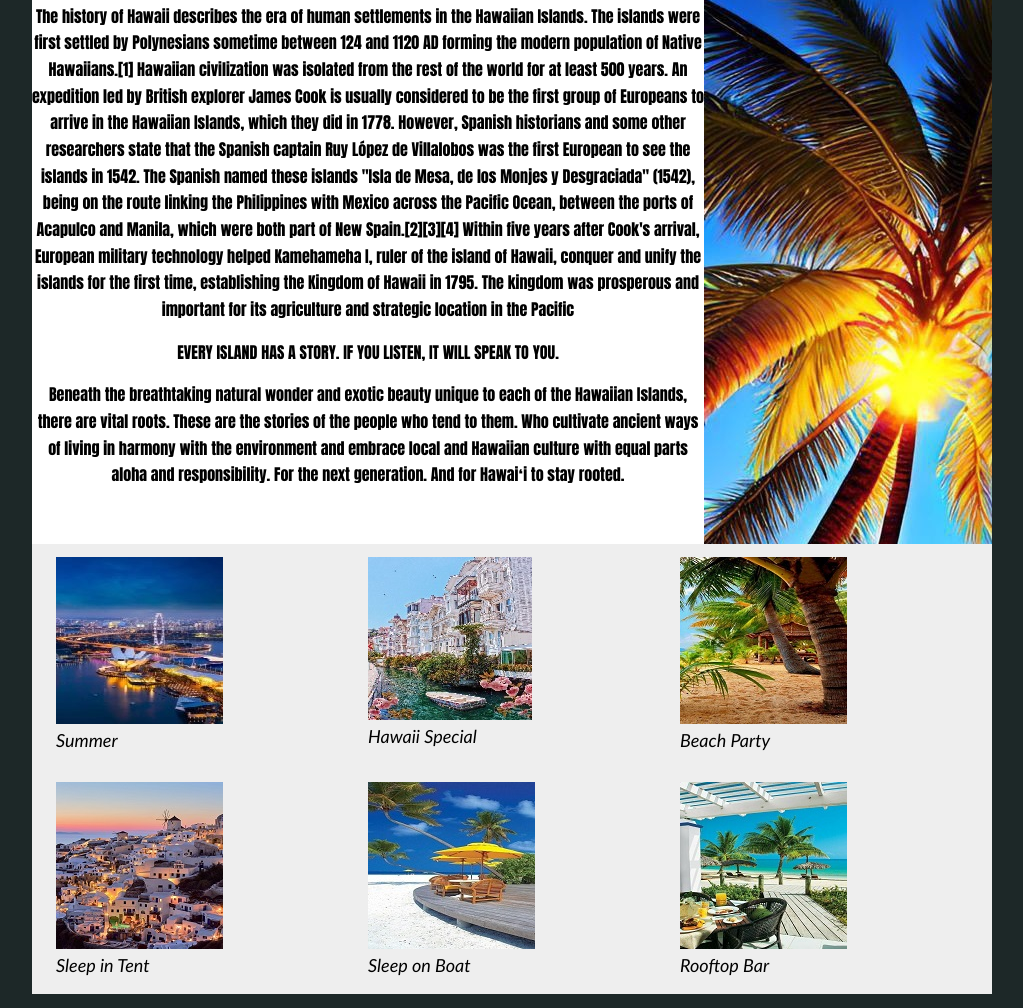
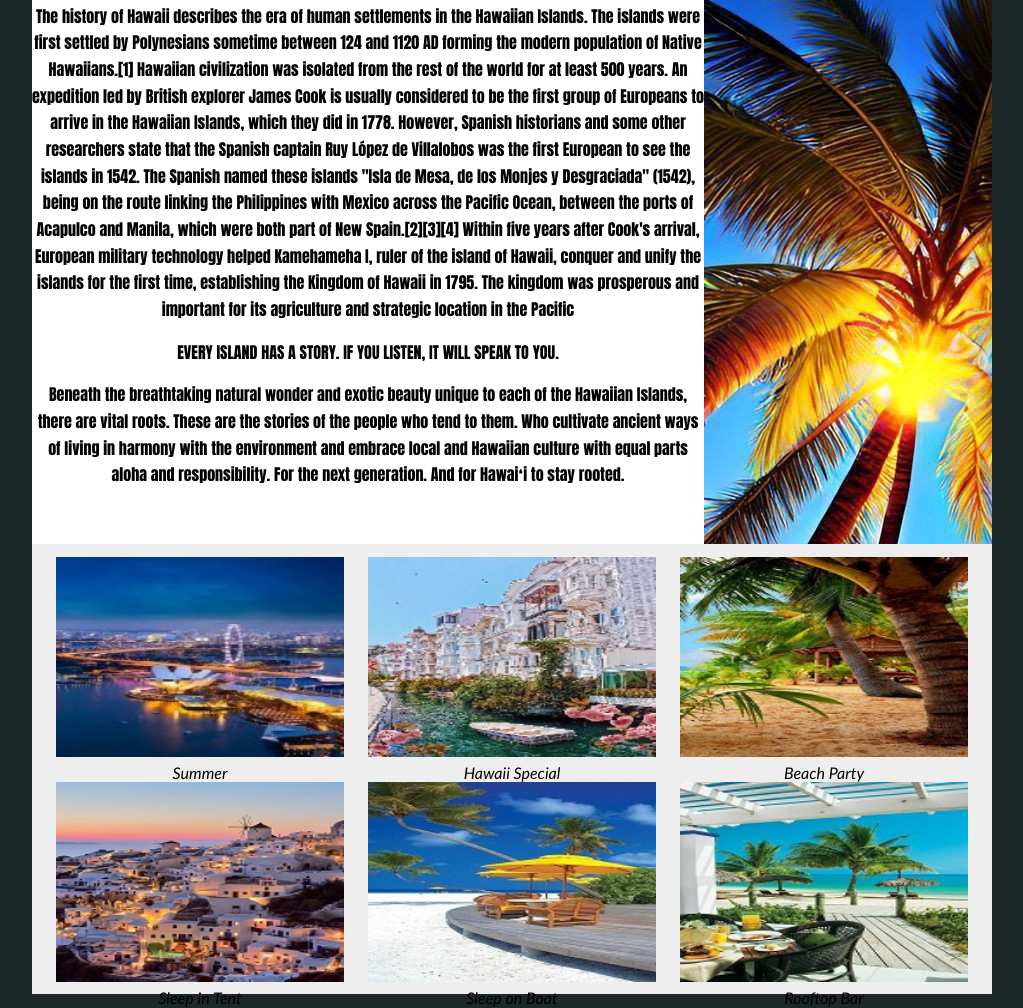
Before and after one commit to temmytifs/travel-better, a plain HTML site: page session3/index.html in a window 1280 px wide. Shown: the part 556-1564 px from the top of the page, without its empty margins (128-1151 px from the left). Drawn offline with Linux system fonts and the light colour scheme.

Commit message:
img added

```diff
--- a/session3/index.html
+++ b/session3/index.html
@@ -3,7 +3,10 @@
 <head>
     <meta charset="UTF-8">
     <meta name="viewport" content="width=device-width, initial-scale=1.0">
-    <title>Building Page Layout with css flexbox</title>
+    <meta name="author" content="Travel | better">
+    <meta name="description" content="Book your flights, hotels and holidays with Travelbetter.com: Get your wings to fly today! Hassle Free Rescheduling. Save Time and Money. Destinations: Dubai,...">
+    <meta name="keywords" content="Travelbetter, travel, holidays, hotels, history, Summer, Hawaii, island, Nigeria">
+    <title>Travelbetter</title>
     <link rel="stylesheet" href="style.css"/>
 </head>
 <body>
--- a/session3/style.css
+++ b/session3/style.css
@@ -115,16 +115,18 @@ body{
 
 .container .footer-widget .widget{
     width: 30%;
-    background-color: none;
     height: 200px;
-    border-color: #1d2828;
 }
 
+img{
+    width: 100%;
+    height: 100%;
+}
 .container .footer-widget .widget p{
     text-align: justify;
     font-family: 'Trebuchet MS', 'Lucida Sans Unicode', 'Lucida Grande', 'Lucida Sans', Arial, sans-serif;
-    margin: 0 auto;
-    font-size: large;
-    font-style: italic;
+    margin: 0 40px;
+    text-align: center;
+    font-style: oblique;
+    padding: 1px 20px;
 }
-}
```
